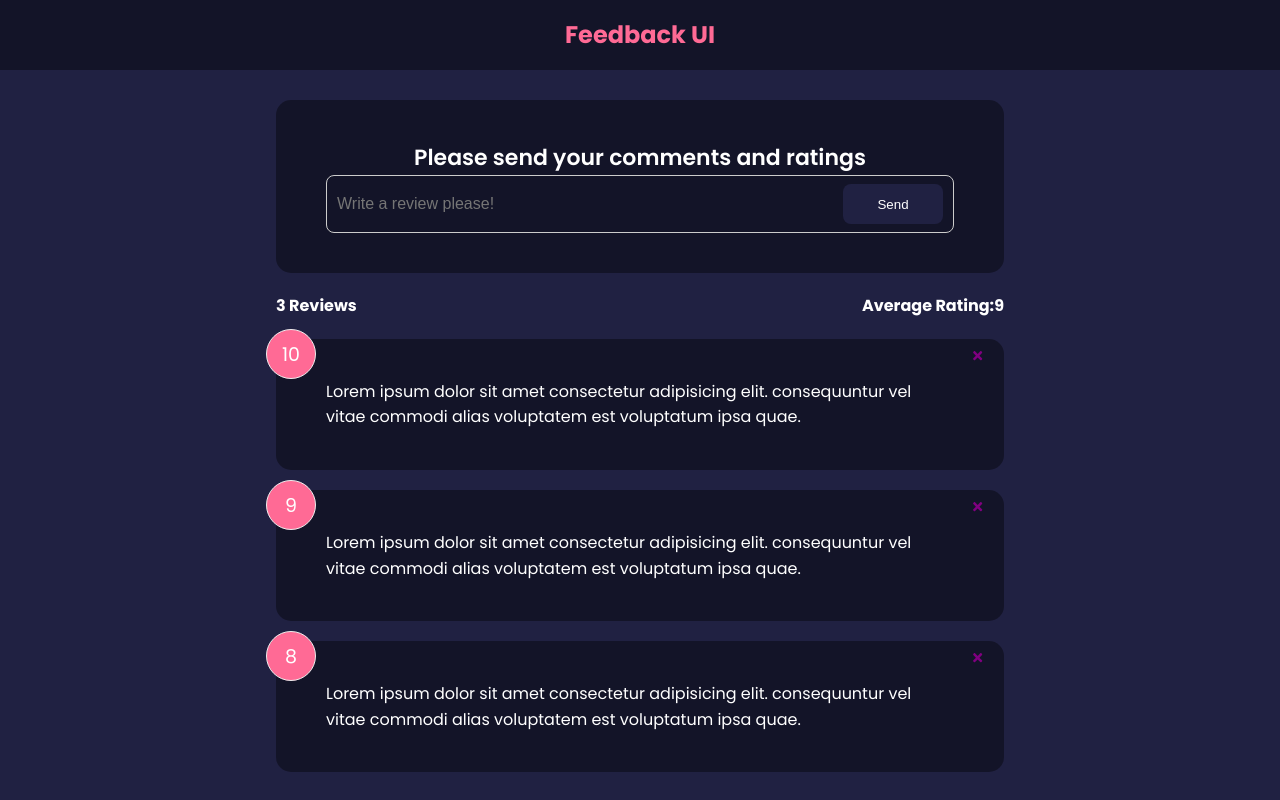
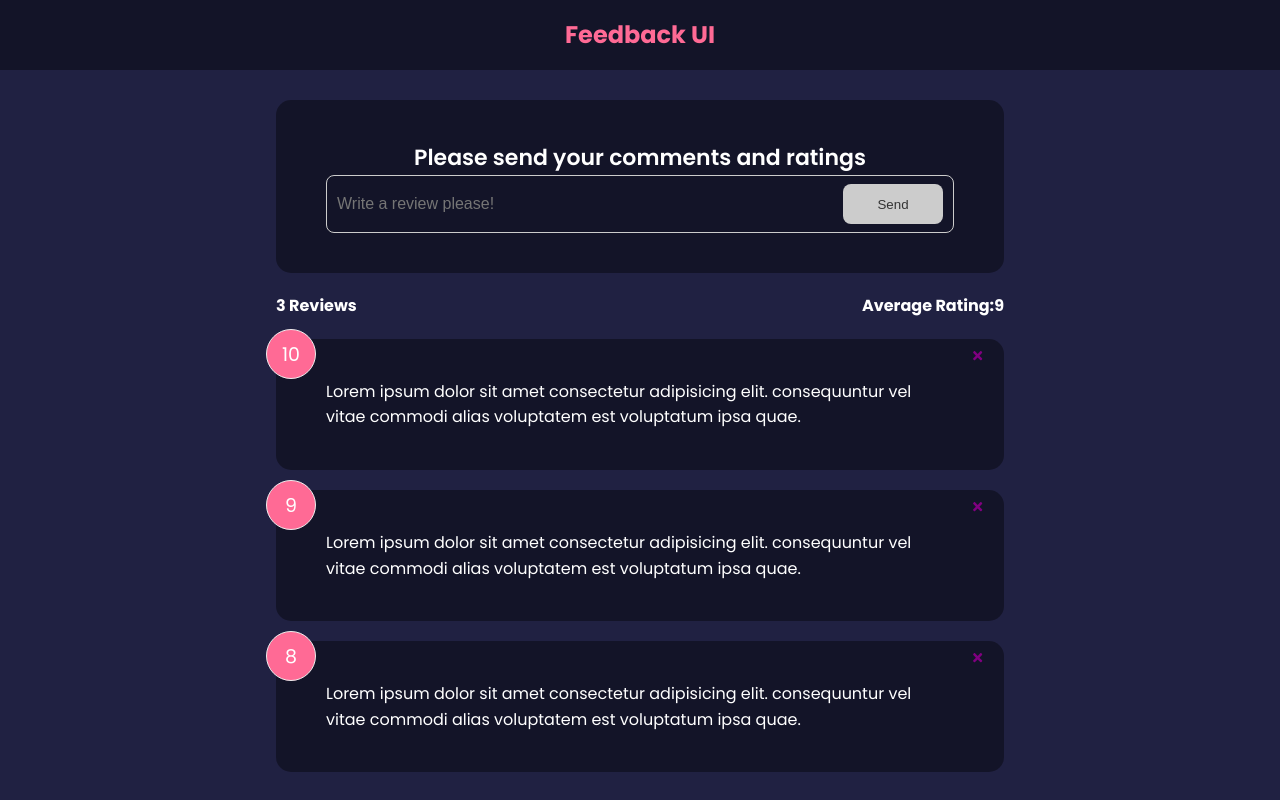
Before and after one commit to salimp2009/feedback-app, a React (Create React App) app: page / in a window 1280 px wide. Built offline with nearby package versions, Linux system fonts and the light colour scheme.

Commit message:
added validation for text to be 10 characters ; if less the send button disabled and display message

```diff
--- a/src/components/FeedbackForm.jsx
+++ b/src/components/FeedbackForm.jsx
@@ -4,7 +4,20 @@
 
 function FeedbackForm() {
   const [text, setText] = useState("");
+  const [btnDisabled, setBtnDisabled] = useState(true);
+  const [message, setMessage] = useState("");
+
   const handleTextChange = (e) => {
+    if (text === "") {
+      setMessage(null);
+      setBtnDisabled(true);
+    } else if (text !== "" && text.trim().length <= 10) {
+      setMessage("Text must be 10 characters long");
+      setBtnDisabled(true);
+    } else {
+      setMessage(null);
+      setBtnDisabled(false);
+    }
     setText(e.target.value);
     console.log(text);
   };
@@ -20,8 +33,11 @@
             placeholder="Write a review please!"
             value={text}
           />
-          <Button type="submit">Send</Button>
+          <Button type="submit" isDisabled={btnDisabled}>
+            Send
+          </Button>
         </div>
+        {message && <div className="message">{message}</div>}
       </form>
     </Card>
   );
```
